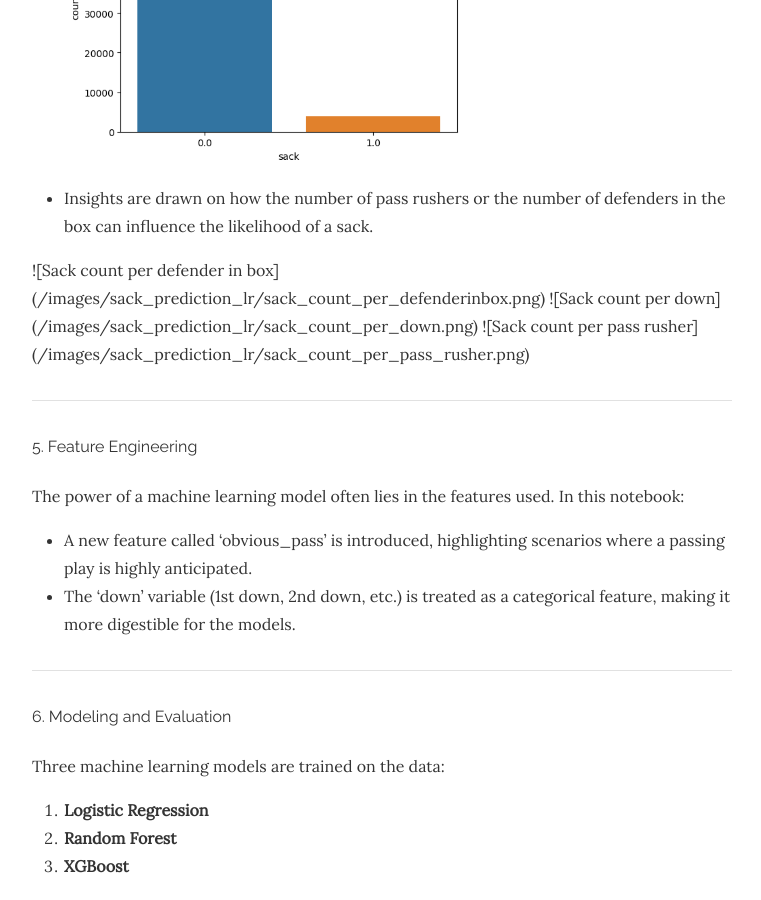
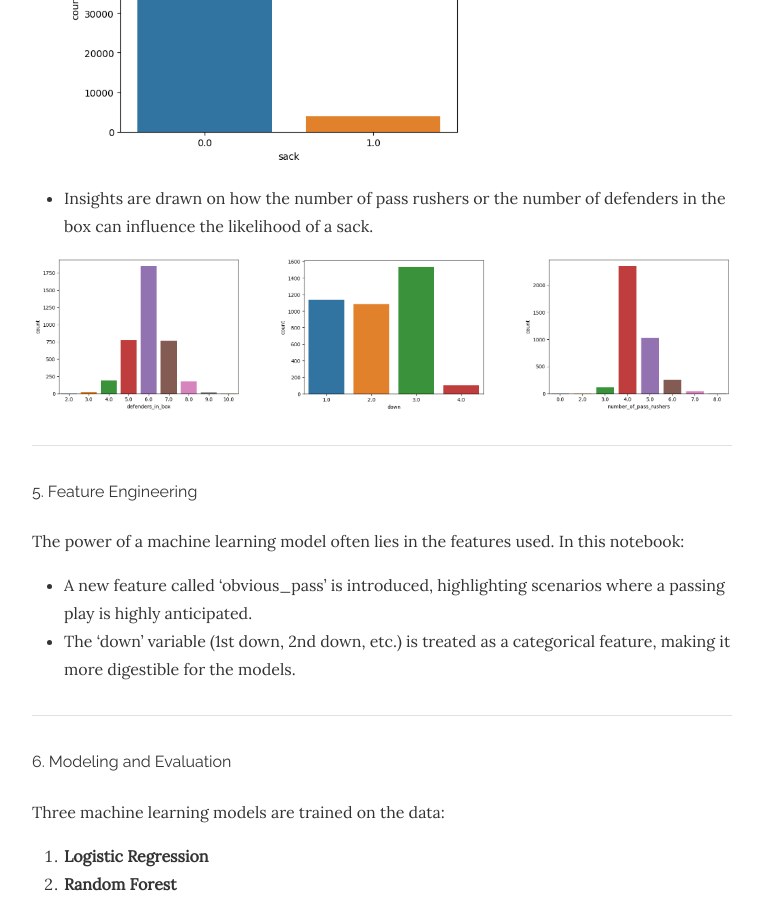
Before and after one commit to ethantompkins/ethantompkins.github.io, a Jekyll site: the page built from _posts/2023-09-21-Sack-Prediction-LR.md, in a window 1280 px wide and 900 px high, scrolled down 1465 px. Shown: the whole window, without its empty margins (258-1019 px from the left). Built offline with Jekyll 4.4.1, drawn with Linux system fonts in a browser that asks for light colours; nearby versions of some CDN libraries.

Commit message:
images to html

```diff
--- a/_posts/2023-09-21-Sack-Prediction-LR.md
+++ b/_posts/2023-09-21-Sack-Prediction-LR.md
@@ -46,9 +46,9 @@
 
 <div style="display: flex; justify-content: space-between;">
 
-![Sack count per defender in box](/images/sack_prediction_lr/sack_count_per_defenderinbox.png)
-![Sack count per down](/images/sack_prediction_lr/sack_count_per_down.png)
-![Sack count per pass rusher](/images/sack_prediction_lr/sack_count_per_pass_rusher.png)
+<img src="{{ site.github.url }}/images/sack_prediction_lr/sack_count_per_defenderinbox.png" alt="Sack count per defender in box" style="width: 30%; max-width: 400px;">
+<img src="{{ site.github.url }}/images/sack_prediction_lr/sack_count_per_down.png" alt="Sack count per down" style="width: 30%; max-width: 400px;">
+<img src="{{ site.github.url }}/images/sack_prediction_lr/sack_count_per_pass_rusher.png" alt="Sack count per pass rusher" style="width: 30%; max-width: 400px;">
 
 </div>
 
```
